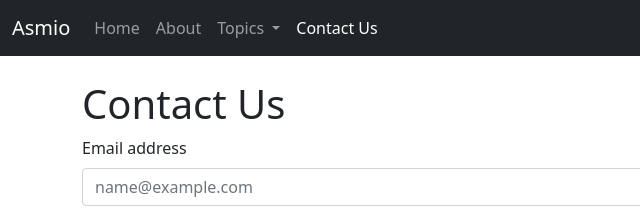
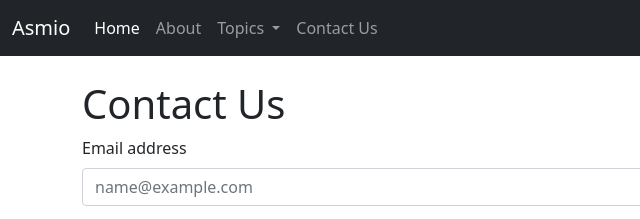
Before and after one commit to amolssavare/asmiobootstraptut, a plain HTML site: page bootstrap/contact.html in a window 1280 px wide. Shown: the top 219 px of the page, 0-640 px from the left. Drawn offline with nearby package versions, Linux system fonts and the light colour scheme.

Commit message:
Update contact.html

```diff
--- a/bootstrap/contact.html
+++ b/bootstrap/contact.html
@@ -25,14 +25,14 @@
             <div class="collapse navbar-collapse" id="navbarSupportedContent">
                 <ul class="navbar-nav me-auto mb-2 mb-lg-0">
           <li class="nav-item">
-                        <a class="nav-link" aria-current="page" href="/">Home</a>
+            <a class="nav-link active" aria-current="page" href="/asmiobootstraptut/">Home</a>
           </li>
           <li class="nav-item">
-                        <a class="nav-link" href="about.html">About</a>
+            <a class="nav-link" href="/asmiobootstraptut/about.html">About</a>
           </li>
           <li class="nav-item dropdown">
-                        <a class="nav-link dropdown-toggle" href="#" id="navbarDropdown" role="button"
-                            data-bs-toggle="dropdown" aria-expanded="false">
+            <a class="nav-link dropdown-toggle" href="#" id="navbarDropdown" role="button" data-bs-toggle="dropdown"
+              aria-expanded="false">
               Topics
             </a>
             <ul class="dropdown-menu" aria-labelledby="navbarDropdown">
@@ -47,11 +47,10 @@
             </ul>
           </li>
           <li class="nav-item">
-                        <a class="nav-link active" href="contact.html">Contact Us</a>
+            <a class="nav-link" href="/asmiobootstraptut/contact.html">Contact Us</a>
           </li>
 
-                </ul>
-                <form class="d-flex">
+        </ul><form class="d-flex">
                     <input class="form-control me-2" type="search" placeholder="Search" aria-label="Search">
                     <button class="btn btn-outline-success" type="submit">Search</button>
                 </form>
```
Lines whose indentation alone changed are shown as unchanged.
